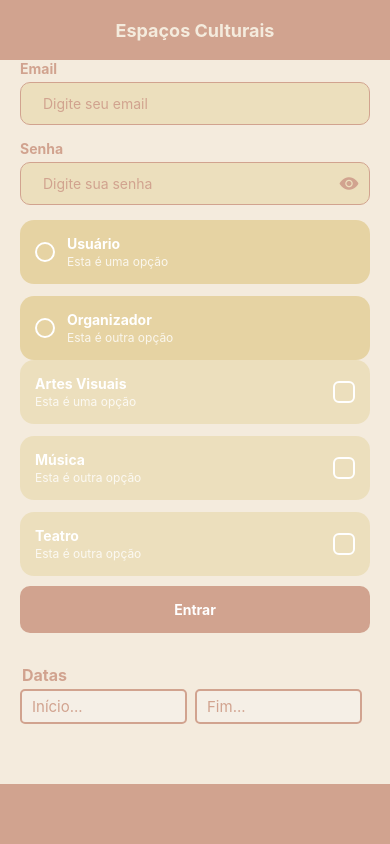
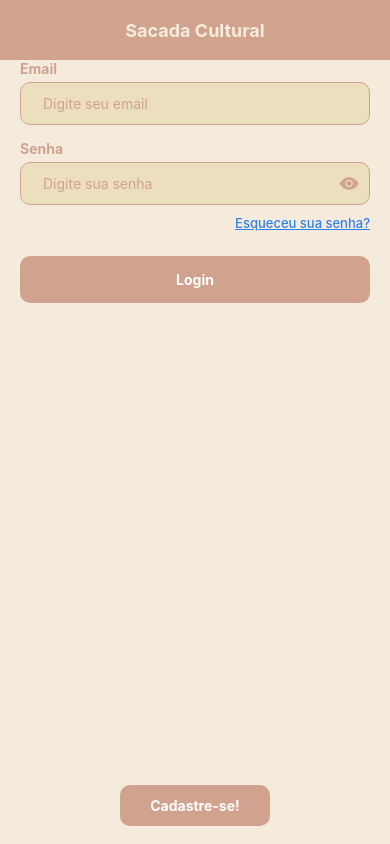
Before and after one commit to ARS1802/eventos-culturais-mobile, a React Native app: screen / in a window 390 px wide. Built offline with nearby package versions, Linux system fonts and the light colour scheme.

Commit message:
feature: CadastroScreen.jsx implementated and connected to Login.jsx

```diff
--- a/navigation/AppNavigation.jsx
+++ b/navigation/AppNavigation.jsx
@@ -20,7 +20,7 @@ export default function AppNavigator() {
         initialRouteName="Login"
         screenOptions={{ headerShown: false }}
       >
-        <Stack.Screen name="Login" component={LoginScreen} />
+        <Stack.Screen name="Login" component={Login} />
         <Stack.Screen name="Cadastro" component={CadastroScreen} />
         <Stack.Screen name="FeedVisitante" component={FeedVisitanteScreen} />
         <Stack.Screen
--- /dev/null
+++ b/screens/CadastroScreen.jsx
@@ -0,0 +1,183 @@
+import React, { useRef, useState } from "react";
+import { TouchableOpacity, Text, StyleSheet } from "react-native";
+import {
+  Bottom,
+  Header,
+  Input,
+  MainContainer,
+  validarInputs,
+  SingleChoicePicker,
+} from "../components";
+import colors from "../assets/colors";
+import { validarConfirmacaoSenha } from "../utils/validation";
+
+// encapsulamento das coisas que vão no Bottom
+function ButtonBottom({ color, title, onPress }) {
+  return (
+    <TouchableOpacity
+      onPress={onPress}
+      style={[styles.buttonBottom, { backgroundColor: color }]}
+    >
+      <Text style={styles.buttonBottomText}>{title}</Text>
+    </TouchableOpacity>
+  );
+}
+
+function CadastroButton({ onPress }) {
+  return (
+    <TouchableOpacity onPress={onPress} style={styles.loginButton}>
+      <Text style={styles.loginButtonText}>Cadastrar</Text>
+    </TouchableOpacity>
+  );
+}
+
+export const CadastroScreen = ({ navigation }) => {
+  const [email, setEmail] = useState("");
+  const [senha, setSenha] = useState("");
+  const [confirmarSenha, setConfirmarSenha] = useState("");
+  const [erroConfirmarSenha, setErroConfirmarSenha] = useState("");
+
+  const emailInputRef = useRef(null);
+  const senhaInputRef = useRef(null);
+
+  const [tipoUsuario, setTipoUsuario] = useState("");
+
+  function handleButtonCadastro() {
+
+    const erro = validarInputs([emailInputRef, senhaInputRef]);
+    const erroConfirmacao = validarConfirmacaoSenha(senha, confirmarSenha);
+
+    if (erro) {
+      alert(erro);
+      return;
+    }
+
+    if (erroConfirmacao) {
+      setErroConfirmarSenha(erroConfirmacao);
+      alert(erroConfirmacao);
+      return;
+    }
+
+    if (!tipoUsuario) {
+      alert("Selecione o tipo de usuario");
+      return;
+    }
+
+    alert("Cadastro OK");
+
+    console.log({
+      email,
+      senha,
+      tipoUsuario,
+    });
+  }
+
+  function handleConfirmarSenha(text) {
+    setConfirmarSenha(text);
+    setErroConfirmarSenha(validarConfirmacaoSenha(senha, text));
+  }
+
+  function handleSenhaChange(text) {
+    setSenha(text);
+
+    if (confirmarSenha) {
+      setErroConfirmarSenha(validarConfirmacaoSenha(text, confirmarSenha));
+    }
+  }
+
+  return (
+    <MainContainer
+      top={<Header title="Sacada Cultural" />}
+      bottom={
+        <Bottom transparent={false}>
+          <ButtonBottom
+            title="Ja tenho conta"
+            color={colors.primary}
+            onPress={() => navigation.navigate("Login")}
+          />
+        </Bottom>
+      }
+    >
+      <Input
+        ref={emailInputRef}
+        label="Email"
+        placeholder="Digite seu email"
+        value={email}
+        onChangeText={setEmail}
+        validationType="email"
+      />
+      <Input
+        ref={senhaInputRef}
+        label="Senha"
+        placeholder="Digite sua senha"
+        value={senha}
+        onChangeText={handleSenhaChange}
+        secureTextEntry
+        validationType="senha"
+      />
+      <Input
+        label="Confirmar senha"
+        placeholder="Digite sua senha novamente"
+        value={confirmarSenha}
+        onChangeText={handleConfirmarSenha}
+        secureTextEntry
+        error={erroConfirmarSenha}
+      />
+      <SingleChoicePicker
+        selected={tipoUsuario}
+        onSelect={setTipoUsuario}
+        options={[
+          {
+            label: "Usuário",
+            description: "Quero encontrar eventos culturais",
+            value: "usuario",
+          },
+          {
+            label: "Organizador",
+            description: "Quero cadastrar e gerenciar eventos",
+            value: "organizador",
+          },
+        ]}
+      />
+      <CadastroButton onPress={handleButtonCadastro} />
+    </MainContainer>
+  );
+};
+
+const styles = StyleSheet.create({
+  buttonBottom: {
+    paddingVertical: 12,
+    paddingHorizontal: 20,
+    borderRadius: 10,
+    marginBottom: 8,
+    minWidth: 150,
+    alignItems: "center",
+  },
+  buttonBottomText: {
+    color: colors.white,
+    fontWeight: "bold",
+  },
+  loginButton: {
+    backgroundColor: colors.primary,
+    padding: 15,
+    borderRadius: 10,
+    alignItems: "center",
+    marginTop: 10,
+  },
+  loginButtonText: {
+    color: colors.white,
+    fontWeight: "bold",
+  },
+  linkContainer: {
+    width: "100%",
+    alignItems: "flex-end",
+    marginTop: -5,
+    marginBottom: 15,
+  },
+  linkText: {
+    color: "#2F80ED",
+    textDecorationLine: "underline",
+    fontSize: 13,
+    fontWeight: "500",
+  },
+});
--- a/screens/Login.jsx
+++ b/screens/Login.jsx
@@ -1,13 +1,11 @@
-import React, { useState } from "react";
-import { TouchableOpacity, Text, StyleSheet } from "react-native";
+import React, { useRef, useState } from "react";
+import { TouchableOpacity, Text, StyleSheet, View } from "react-native";
 import {
   Bottom,
-  DatePicker,
   Header,
   Input,
   MainContainer,
-  SingleChoicePicker,
-  MultipleChoicePicker,
+  validarInputs,
 } from "../components";
 import colors from "../assets/colors";
 
@@ -31,37 +29,30 @@ function LoginButton({ onPress }) {
   );
 }
 
-export const Login = () => {
+export const Login = ({ navigation }) => {
   const [email, setEmail] = useState("");
   const [senha, setSenha] = useState("");
 
-  const [erroEmail, setErroEmail] = useState("");
-  const [erroSenha, setErroSenha] = useState("");
-  const [opcao, setOpcao] = useState("");
+  const emailInputRef = useRef(null);
+  const senhaInputRef = useRef(null);
 
-  function validar() {
-    let valido = true;
+  function handleButtonEntrar() {
 
-    if (email === "") {
-      setErroEmail("Email é obrigatório");
-    } else {
-      setErroEmail("");
-      alert("OK");
+    const erro = validarInputs([emailInputRef, senhaInputRef]);
+
+    if (erro) {
+      alert(erro);
+      return;
     }
 
-    if (senha === "") {
-      setErroSenha("Senha é obrigatória");
-      valido = false;
-    } else {
-      setErroSenha("");
-    }
+    alert("Login OK 🚀");
 
-    if (valido) {
-      alert("OK");
-    } else {
-      alert("Preencha os campos corretamente");
-    }
+    console.log({
+      email,
+      senha,
+    });
   }
+
   return (
     <MainContainer
       top={<Header title="Sacada Cultural" />}
@@ -70,33 +61,43 @@ export const Login = () => {
           <ButtonBottom
             title="Cadastre-se!"
             color={colors.primary}
-            onPress={() => alert("segue para CadastroScreen")}
-          />
-          <ButtonBottom
-            title="Recuperar Senha"
-            color={colors.secondary}
-            onPress={() => alert("segue para RetrieveScreen")}
+            onPress={() => navigation.navigate("Cadastro")}
           />
         </Bottom>
       }
     >
       <Input
+        ref={emailInputRef}
         label="Email"
         placeholder="Digite seu email"
         value={email}
         onChangeText={setEmail}
-        error={erroEmail}
+        validationType="email"
       />
       <Input
+        ref={senhaInputRef}
         label="Senha"
         placeholder="Digite sua senha"
         value={senha}
         onChangeText={setSenha}
         secureTextEntry
-        error={erroSenha}
+        validationType="senha"
       />
+      <View style={styles.linkContainer}>
 
-      <LoginButton onPress={validar} />
+  <TouchableOpacity
+    onPress={() =>
+      alert("Ir para Recuperar Senha")
+    }
+  >
+    <Text style={styles.linkText}>
+      Esqueceu sua senha?
+    </Text>
+  </TouchableOpacity>
+
+    </View>
+
+      <LoginButton onPress={handleButtonEntrar} />
     </MainContainer>
   );
 };
@@ -125,4 +126,17 @@ const styles = StyleSheet.create({
     color: colors.white,
     fontWeight: "bold",
   },
+  linkContainer: {
+  width: "100%",
+  alignItems: "flex-end",
+  marginTop: -5,
+  marginBottom: 15,
+},
+
+linkText: {
+  color: "#2F80ED",
+  textDecorationLine: "underline",
+  fontSize: 13,
+  fontWeight: "500",
+},
 });
--- a/screens/index.js
+++ b/screens/index.js
@@ -1,8 +1,8 @@
 export {
   LoginScreen,
   TelaTemp,
-  CadastroScreen,
   FeedVisitanteScreen,
   FeedOrganizadorScreen,
 } from "./ScreensTest";
 export { Login } from "./Login";
+export { CadastroScreen } from "./CadastroScreen";
```
